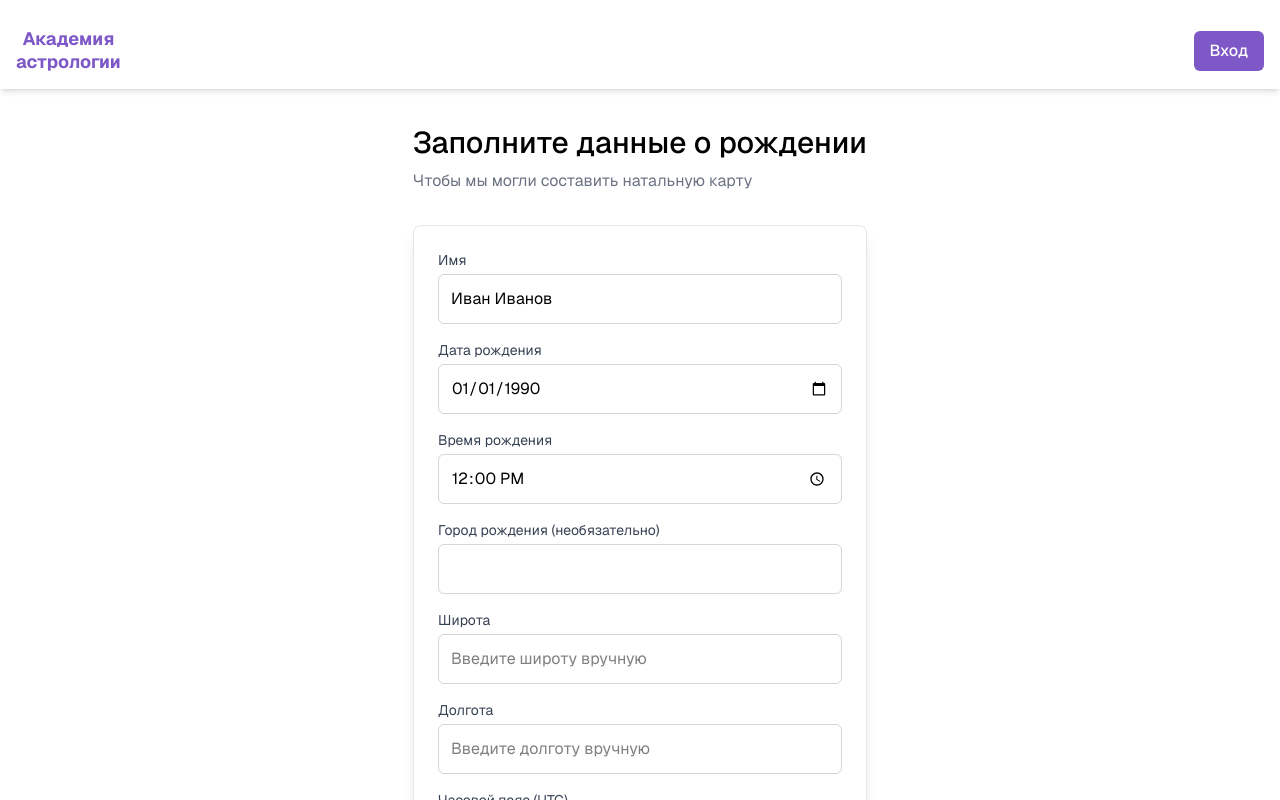
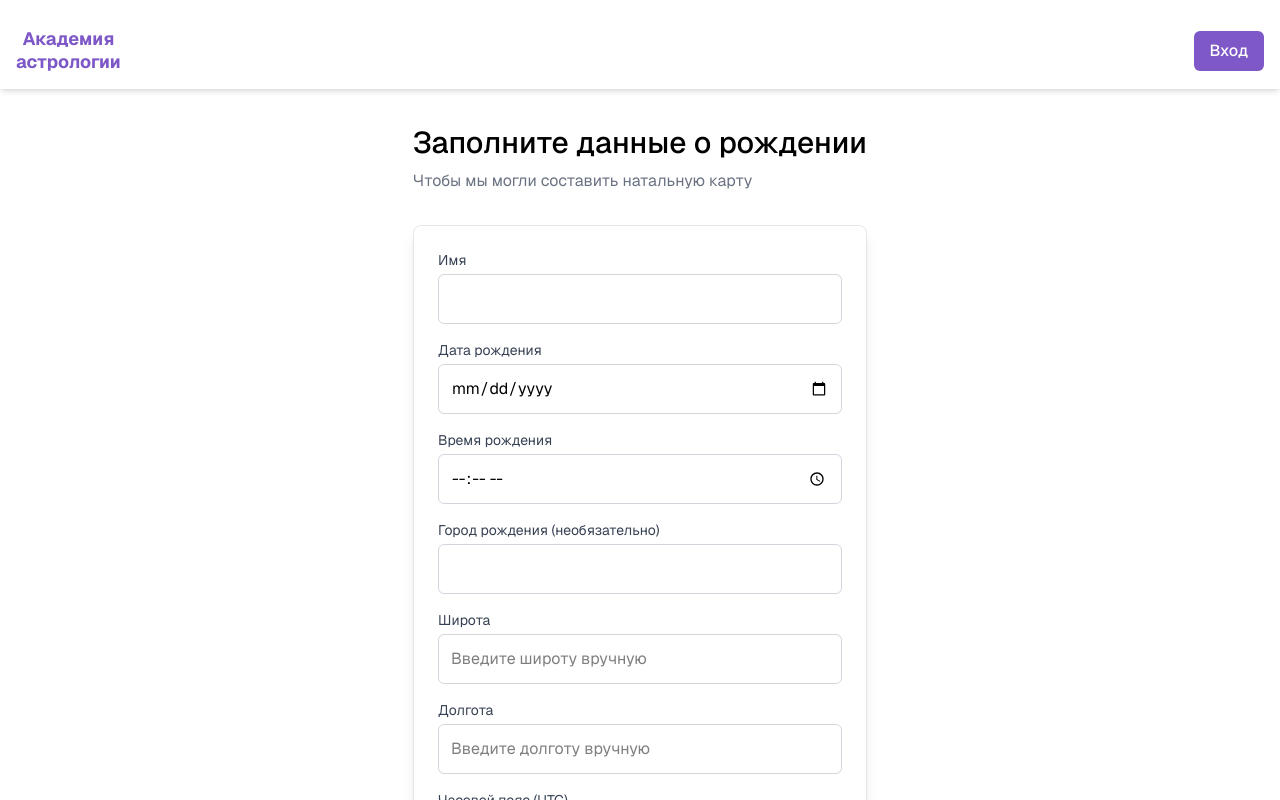
Before and after one commit to icepik77/pro12, a Next.js app: page / in a window 1280 px wide. Shown: the top 800 px of the page. Built offline with nearby package versions, Linux system fonts and the light colour scheme.

Commit message:
data birth apdatet

```diff
--- a/src/app/ui/BirthForm.tsx
+++ b/src/app/ui/BirthForm.tsx
@@ -35,9 +35,9 @@ interface BirthFormProps {
 
 export default function BirthForm({ setBirthData, localTime }: BirthFormProps) {
   const [formData, setFormData] = useState({
-    name: "Иван Иванов",
-    date: "1990-01-01",
-    time: "12:00",
+    name: "",
+    date: "",
+    time: "",
     city: "",
     latitude: "",
     longitude: "",
```
